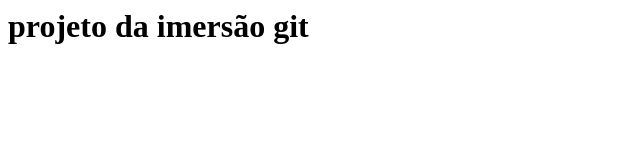
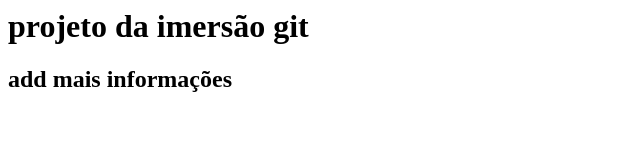
Before and after one commit to geraldofff/imersaogit, a plain HTML site: page index.html in a window 1280 px wide. Shown: the whole page, without its empty margins (0-640 px from the left). Drawn offline with Linux system fonts and the light colour scheme.

Commit message:
add informações

```diff
--- a/index.html
+++ b/index.html
@@ -1 +1,3 @@
 <h1> projeto da imersão git </h1>
+
+<h2> add mais informações </h2>
```
